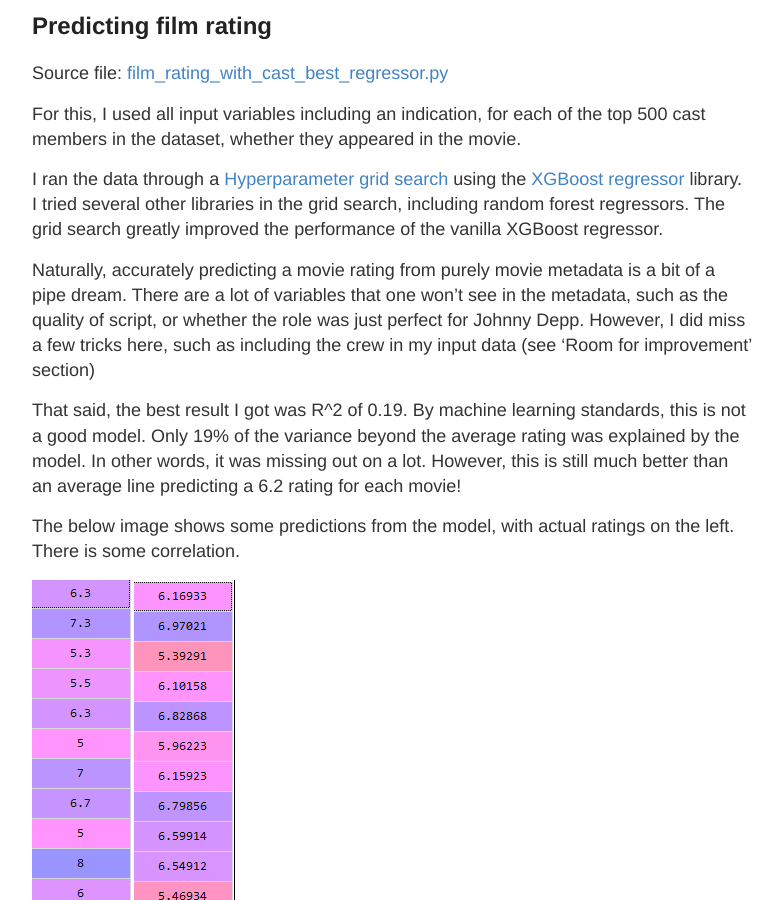
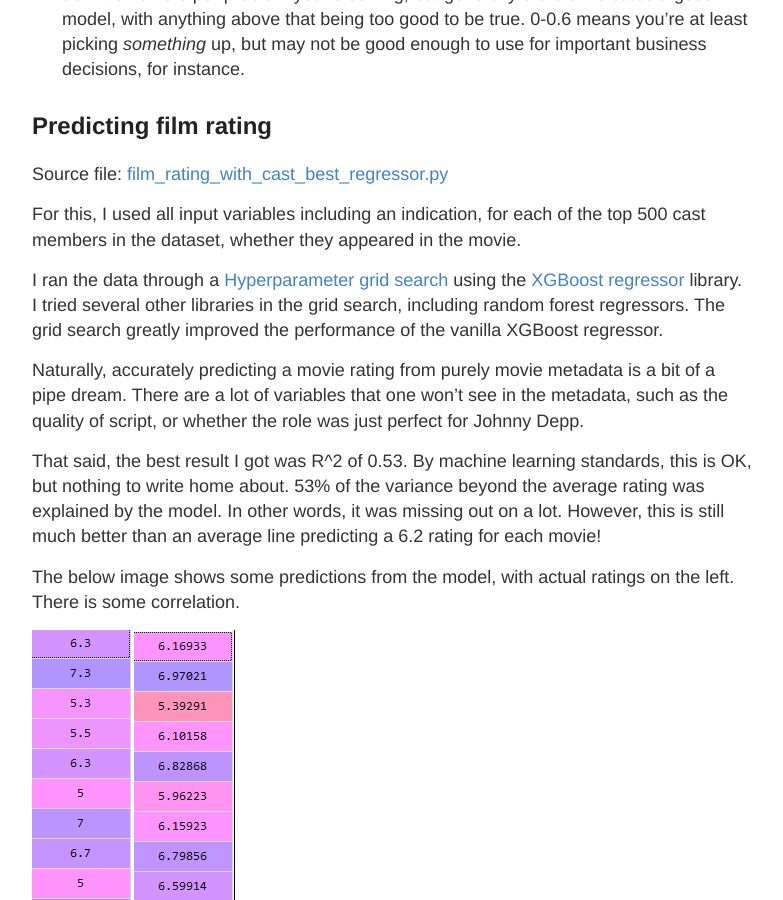
Before and after one commit to ryan-anderson-ds/ryan-anderson-ds.github.io, a Jekyll site: the page built from _posts/insights/2019-08-05-Predicting-Film-Success.md, in a window 1280 px wide and 900 px high, scrolled down 3153 px. Shown: the whole window, without its empty margins (248-1031 px from the left). Built offline with Jekyll 4.4.1, drawn with Linux system fonts in a browser that asks for light colours; some of the changed text lies outside the part shown.

Commit message:
Update 2019-08-05-Predicting-Film-Success.md

```diff
--- a/_posts/insights/2019-08-05-Predicting-Film-Success.md
+++ b/_posts/insights/2019-08-05-Predicting-Film-Success.md
@@ -12,8 +12,8 @@
 ------
 I trained a model on a randomized 90% of the movies, and then tested it on the remaining 10%. For these test movies:
 
-* **It was fairly easy to get a good prediction of film revenue**. R^2 = 0.66. In simple terms, this is not a perfect prediction, but good enough for a cinema to decide ahead of time whether to show a film for an extended period of time, for instance.
-* **It was much more difficult to predict film rating**, but I could do a fair bit better than if I had just predicted an average rating for each movie, getting an R^2 of 0.19.
+* **It was a simple challenge to get a very good prediction of film revenue**. R^2 = 0.77. In simple terms, this is not a perfect prediction, but very good. Certainly good enough for a cinema to decide ahead of time whether to show a film for an extended period of time, for instance.
+* **It was much more difficult to predict film rating**, but I could do a fair bit better than if I had just predicted an average rating for each movie, getting an R^2 of 0.53.
 * I had some fun, too. Scroll down for a **list of actors most associated with high rated and top grossing films**.
 
 
@@ -81,9 +82,9 @@
 
 I ran the data through a [Hyperparameter grid search](https://towardsdatascience.com/grid-search-for-model-tuning-3319b259367e) using the [XGBoost regressor](https://xgboost.readthedocs.io/en/latest/) library. I tried several other libraries in the grid search, including random forest regressors. The grid search greatly improved the performance of the vanilla XGBoost regressor.
 
-Naturally, accurately predicting a movie rating from purely movie metadata is a bit of a pipe dream. There are a lot of variables that one won't see in the metadata, such as the quality of script, or whether the role was just perfect for Johnny Depp. However, I did miss a few tricks here, such as including the crew in my input data (see 'Room for improvement' section)
+Naturally, accurately predicting a movie rating from purely movie metadata is a bit of a pipe dream. There are a lot of variables that one won't see in the metadata, such as the quality of script, or whether the role was just perfect for Johnny Depp.
 
-That said, the best result I got was R^2 of 0.19. By machine learning standards, this is not a good model. Only 19% of the variance beyond the average rating was explained by the model. In other words, it was missing out on a lot. However, this is still much better than an average line predicting a 6.2 rating for each movie!
+That said, the best result I got was R^2 of 0.53. By machine learning standards, this is OK, but nothing to write home about. 53% of the variance beyond the average rating was explained by the model. In other words, it was missing out on a lot. However, this is still much better than an average line predicting a 6.2 rating for each movie!
 
 The below image shows some predictions from the model, with actual ratings on the left. There is some correlation.
 
@@ -244,6 +245,8 @@
 * Run my XGBoost model through a more extreme parameter grid, picking even better parameters
 * Explore a neural network solution, given the sheer size of this problem.
 
+Update: I included crew and film year, as mentioned above, and it improved the R^2 on revenue prediction by from 0.68 to 0.77 and on rating prediction by 0.19 to 0.53 - an astounding improvement for both! I have updated the rest of the writeup to reflect these numbers.
+
 Code and tools
 ------
 Code: [GitHub](https://github.com/rian-van-den-ander/explorations/blob/master/film_success/film_rating_with_cast_best_regressor.py)
```
Also changed, not shown: other parts of _posts/insights/2019-08-05-Predicting-Film-Success.md (+6 -5 lines).
